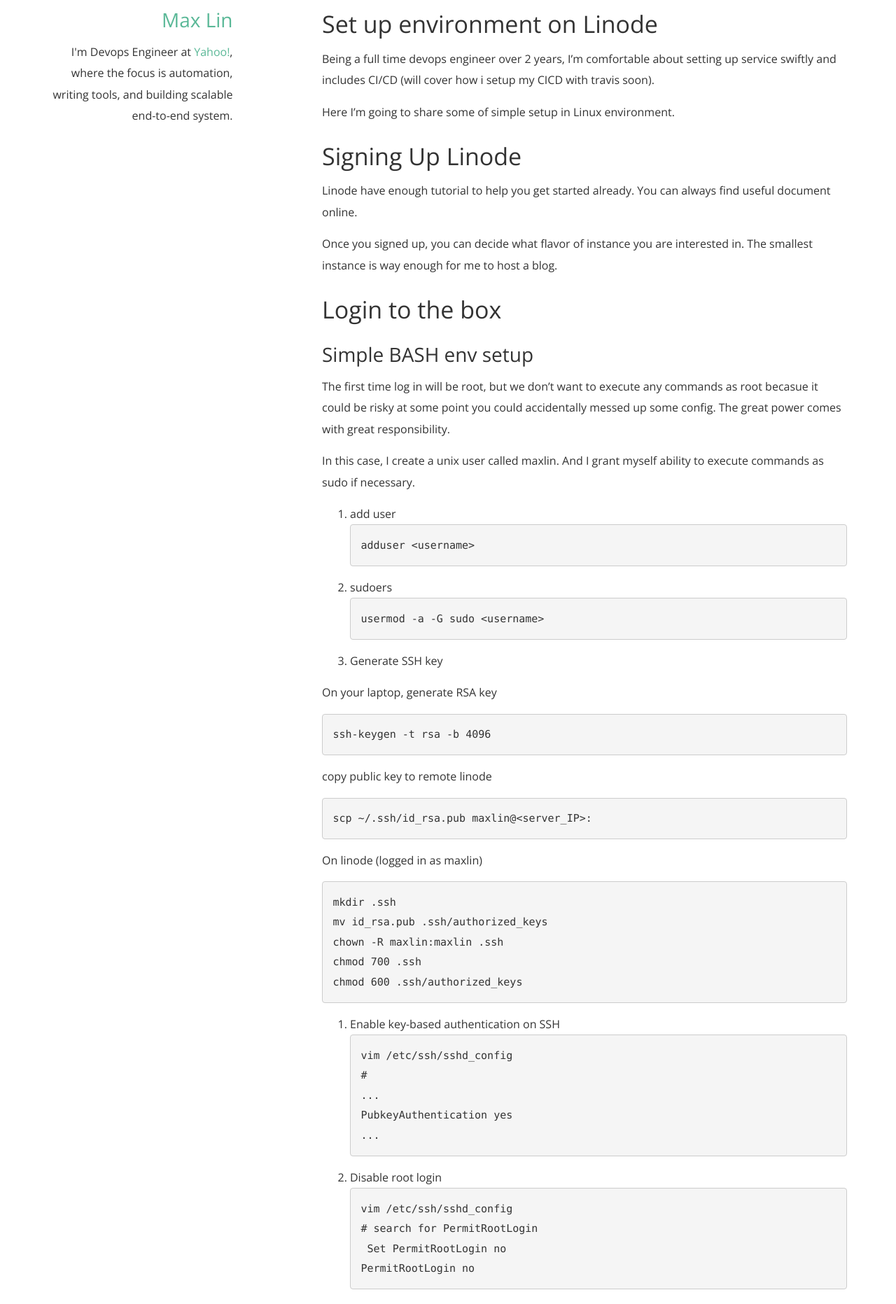
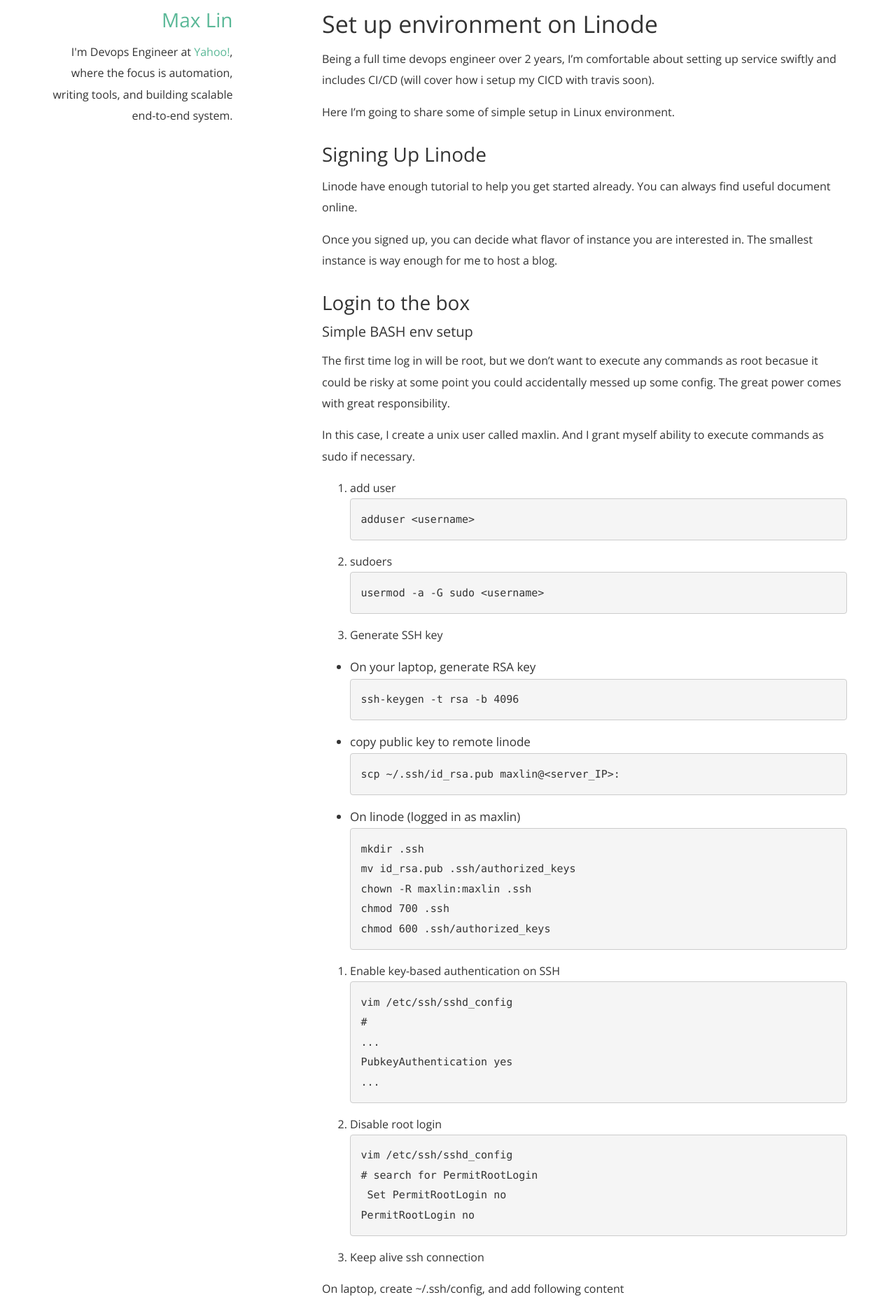
Before and after one commit to linweihs/maxlin.org, a Jekyll site: the page built from _posts/2017-04-18-Linode-Basic-Environment-Setup.md, in a window 1280 px wide. Shown: the part 356-2219 px from the top of the page at 70% size. Built offline with Jekyll 4.4.1, drawn with Linux system fonts in a browser that asks for light colours; comment, search, counter and statistics services are not loaded.

````diff
--- a/_posts/2017-04-18-Linode-Basic-Environment-Setup.md
+++ b/_posts/2017-04-18-Linode-Basic-Environment-Setup.md
@@ -10,15 +10,15 @@ Being a full time devops engineer over 2 years, I'm comfortable about setting up
 
 Here I'm going to share some of simple setup in Linux environment.
 
-## Signing Up Linode
+### Signing Up Linode
 
 Linode have enough tutorial to help you get started already. You can always find useful document online.
 
 Once you signed up, you can decide what flavor of instance you are interested in. The smallest instance is way enough for me to host a blog.
 
-## Login to the box
+### Login to the box
 
-### Simple BASH env setup
+#### Simple BASH env setup
 
 The first time log in will be root, but we don't want to execute any commands as root becasue it could be risky at some point you could accidentally messed up some config.
 The great power comes with great responsibility.
@@ -34,27 +34,24 @@ adduser <username>
 ```
 usermod -a -G sudo <username>
 ```
-
 3. Generate SSH key
 
-  On your laptop, generate RSA key
-```
-ssh-keygen -t rsa -b 4096
-```
-
-  copy public key to remote linode
-```
-scp ~/.ssh/id_rsa.pub maxlin@<server_IP>:
-```
-
-  On linode (logged in as maxlin)
-```
-mkdir .ssh
-mv id_rsa.pub .ssh/authorized_keys
-chown -R maxlin:maxlin .ssh
-chmod 700 .ssh
-chmod 600 .ssh/authorized_keys
-```
+  * On your laptop, generate RSA key
+    ```
+    ssh-keygen -t rsa -b 4096
+    ```
+  * copy public key to remote linode
+    ```
+    scp ~/.ssh/id_rsa.pub maxlin@<server_IP>:
+    ```
+  * On linode (logged in as maxlin)
+    ```
+    mkdir .ssh
+    mv id_rsa.pub .ssh/authorized_keys
+    chown -R maxlin:maxlin .ssh
+    chmod 700 .ssh
+    chmod 600 .ssh/authorized_keys
+    ```
 
 4. Enable key-based authentication on SSH
 ```
@@ -85,7 +82,7 @@ Host <hostname>
     ServerAliveCountMax 2
 ```
 
-### Vim editor basic setup
+#### Vim editor basic setup
 Most of time involved will be VIM editor. I have some basic vim syntax highlighting configuration in [repo](https://github.com/linweihs/bash). Fork it and copy the file to your home directory.
 
 ```
@@ -93,7 +90,7 @@ cp -r /path/to/repo/.vim ~/
 cp -r /path/to/repo/.vimrc ~/
 ```
 
-### Bash History
+#### Bash History
 
 I also increase bash history size, so sometime i forgot what i did before, i can always easily look it up in the history
 Put this into ~/.bash_profile
@@ -104,9 +101,9 @@ HISTSIZE=10000
 HISTFILESIZE=100000
 ```
 
-## Install Nodejs, nginx, daemon service
+### Install Nodejs, nginx, daemon service
 
-### NodeJS
+#### NodeJS
 I prefer installing node by nvm (Node Version Manager).
 ```
 # install nvm
@@ -127,7 +124,7 @@ $ node -v
 > v6.10.1
 ```
 
-### NginX
+#### NginX
 
 Incredible simple to install NginX
 ```
@@ -144,7 +141,7 @@ Use service to manage reload, restart, status
 sudo service nginx status
 ```
 
-### Supervisor
+#### Supervisor
 
 ```
 apt-get install supervisor
@@ -161,7 +158,7 @@ sudo supervisorctl reread
 sudo supervisorctl reload
 ```
 
-## Conclusion
+### Conclusion
 
 The above is simple basic setup and should be enough to get you started for most of the things.
 
````
